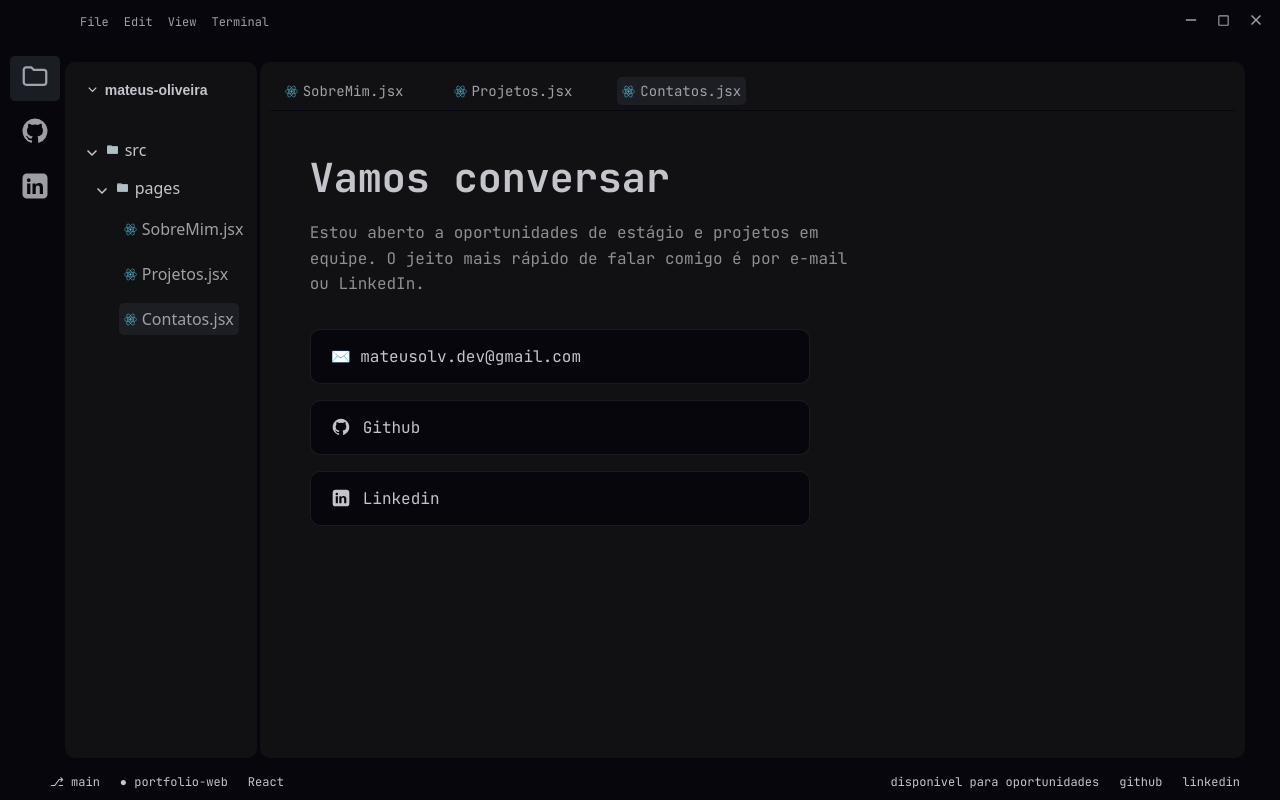
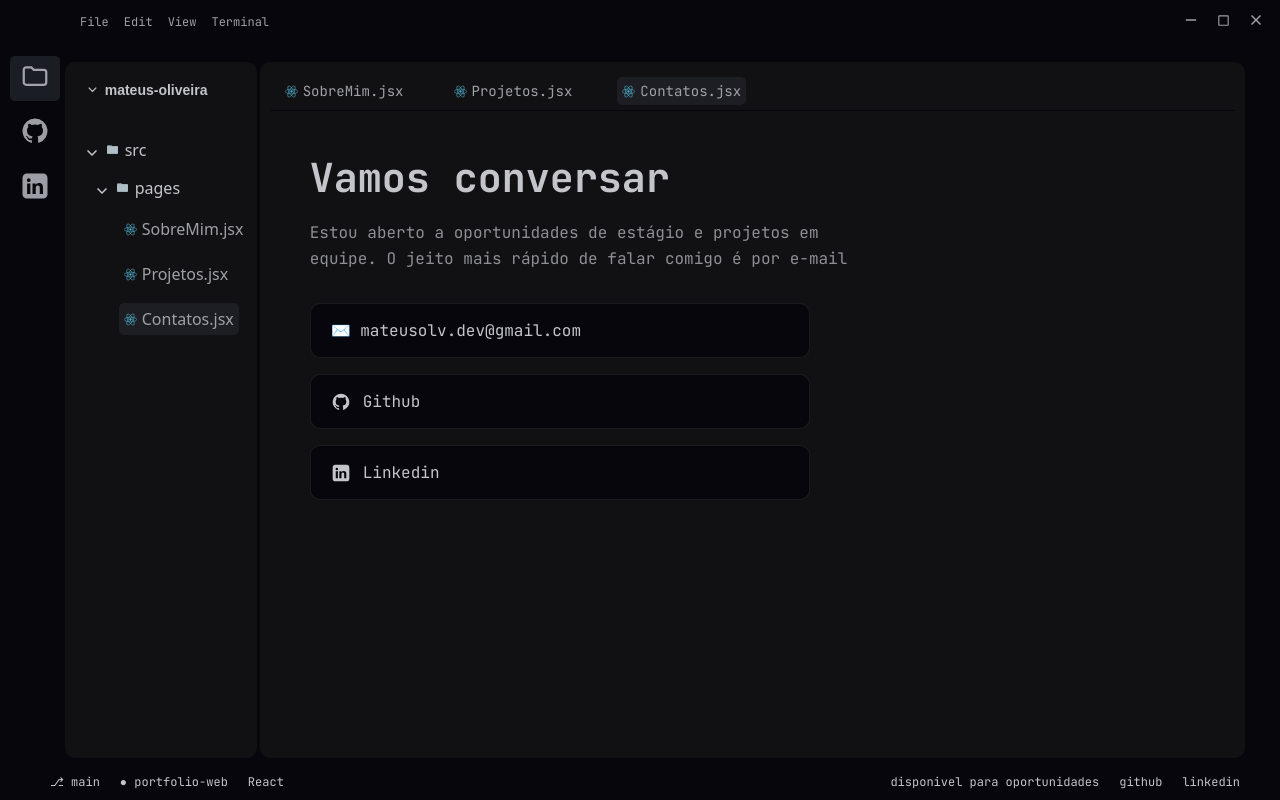
Before and after one commit to mateus-olv-dev/portfolio-ide, a React (Vite) app: page /contatos in a window 1280 px wide. Built offline with nearby package versions, Linux system fonts and the light colour scheme.

Commit message:
Atualiza contatos

```diff
--- a/src/components/pages/Contatos.jsx
+++ b/src/components/pages/Contatos.jsx
@@ -5,7 +5,7 @@ export default function Contatos () {
     <section className="editor-screen">
       <div className="container-contatos">
         <h1>Vamos conversar</h1>
-        <p>Estou aberto a oportunidades de estágio e projetos em equipe. O jeito mais rápido de falar comigo é por e-mail ou LinkedIn.</p>
+        <p>Estou aberto a oportunidades de estágio e projetos em equipe. O jeito mais rápido de falar comigo é por e-mail</p>
         <div className="container-social">
           <ul className='links'>
             <li>
```
